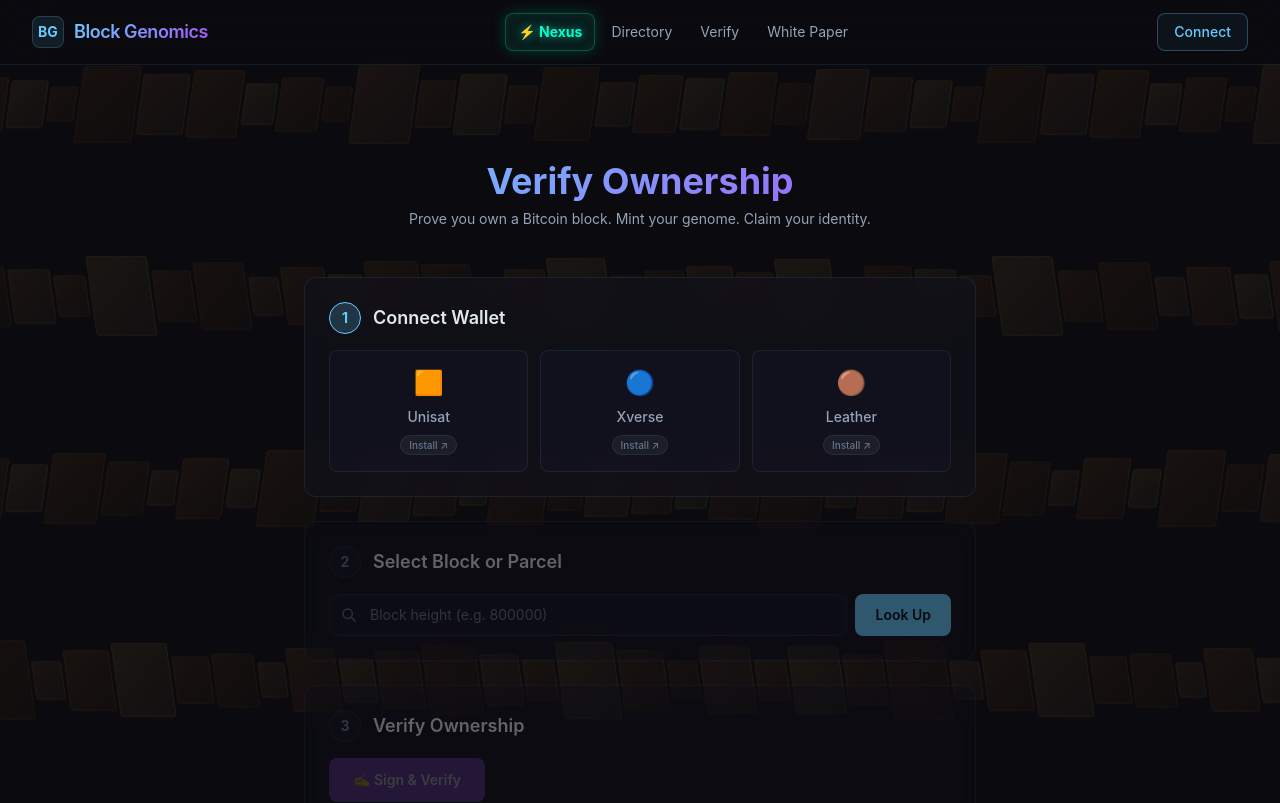
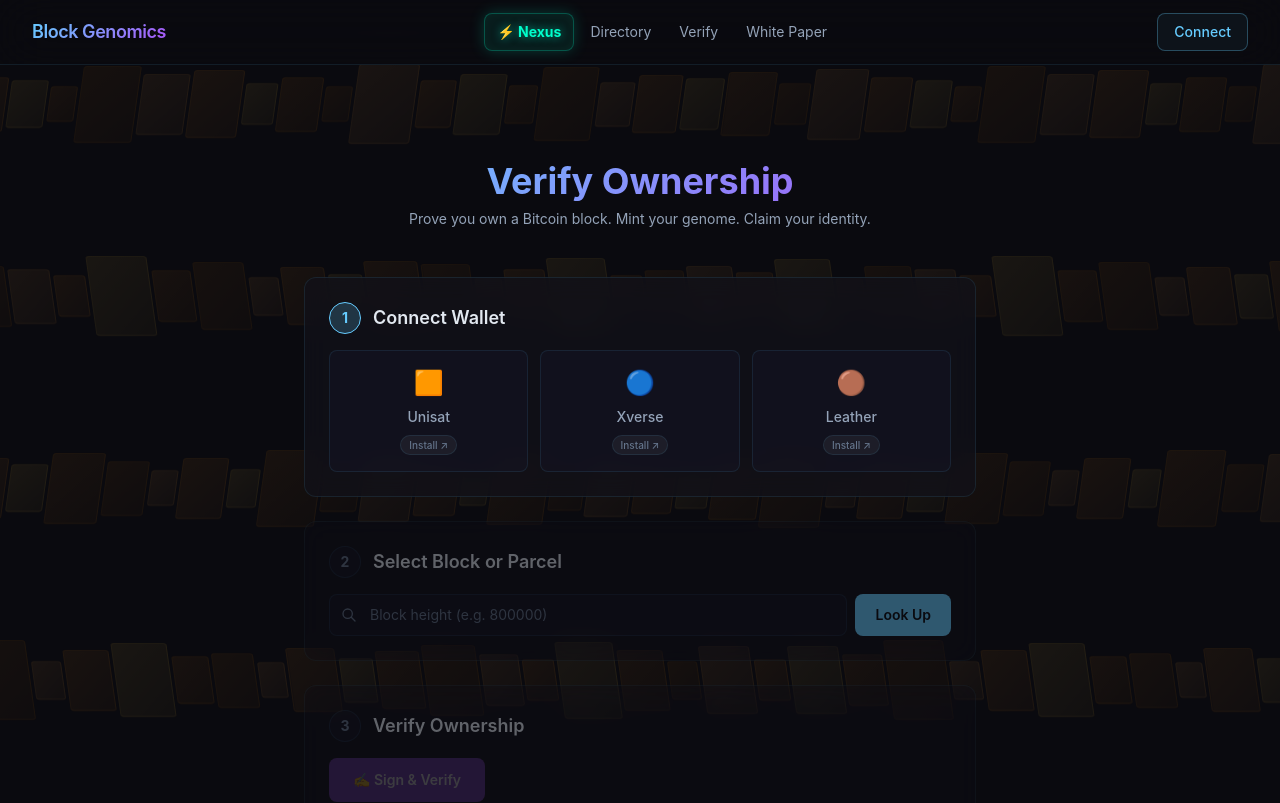
Before and after one commit to BitmapAsset/block-genomics-nexus, a Next.js app: page /verify in a window 1280 px wide. Shown: the top 803 px of the page. Built offline with nearby package versions, Linux system fonts and the light colour scheme.

Commit message:
style: remove BG icon from header, text-only logo

```diff
--- a/src/components/Header.tsx
+++ b/src/components/Header.tsx
@@ -40,10 +40,7 @@ export default function Header() {
     <header className="sticky top-0 z-50 border-b border-border bg-bg-primary/80 backdrop-blur-xl">
       <div className="mx-auto flex h-16 max-w-7xl items-center justify-between px-4 sm:px-6 lg:px-8">
         {/* Logo */}
-        <Link href="/" className="flex items-center gap-2.5 group">
-          <div className="flex h-8 w-8 items-center justify-center rounded-lg bg-accent-cyan/10 border border-accent-cyan/20 group-hover:border-accent-cyan/40 transition-colors">
-            <span className="text-accent-cyan font-bold text-sm">BG</span>
-          </div>
+        <Link href="/" className="flex items-center group">
           <span className="text-lg font-semibold tracking-tight">
             <span className="text-gradient-cyan-purple">Block Genomics</span>
           </span>
```
